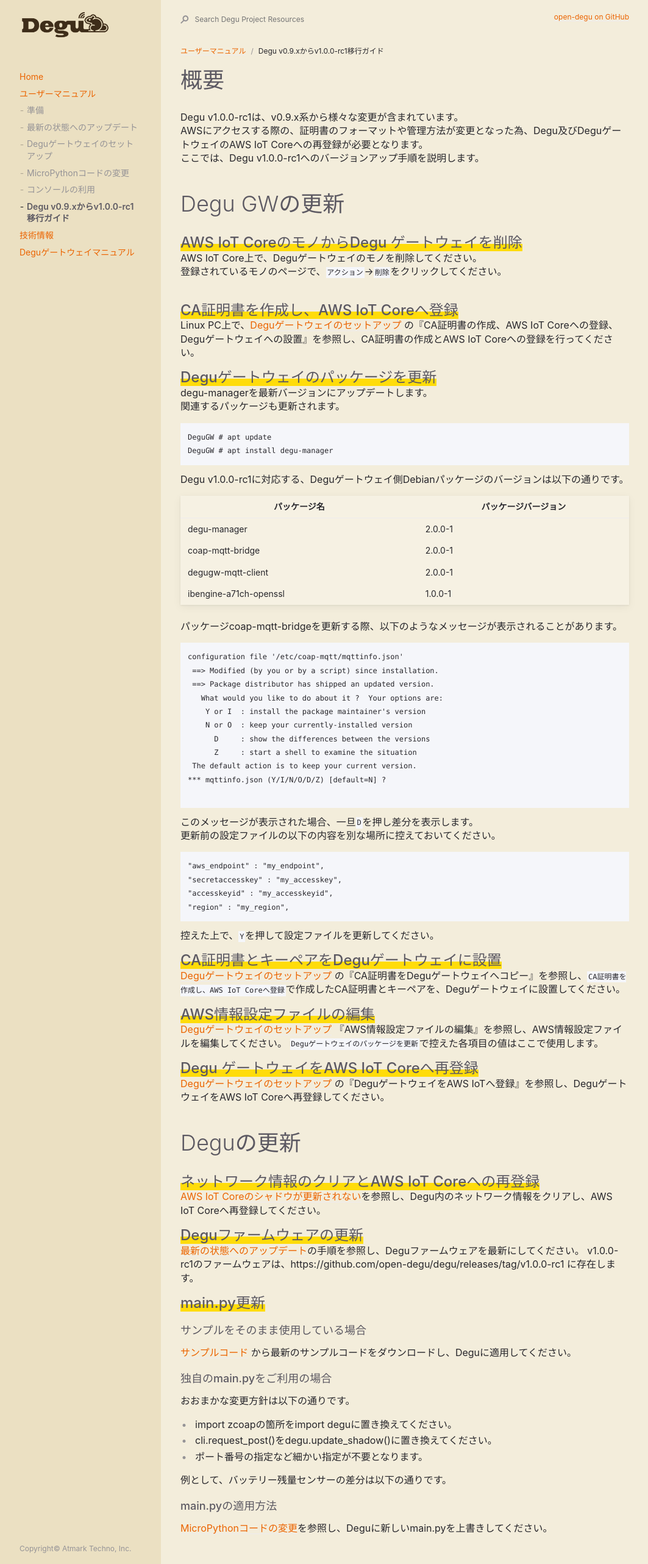
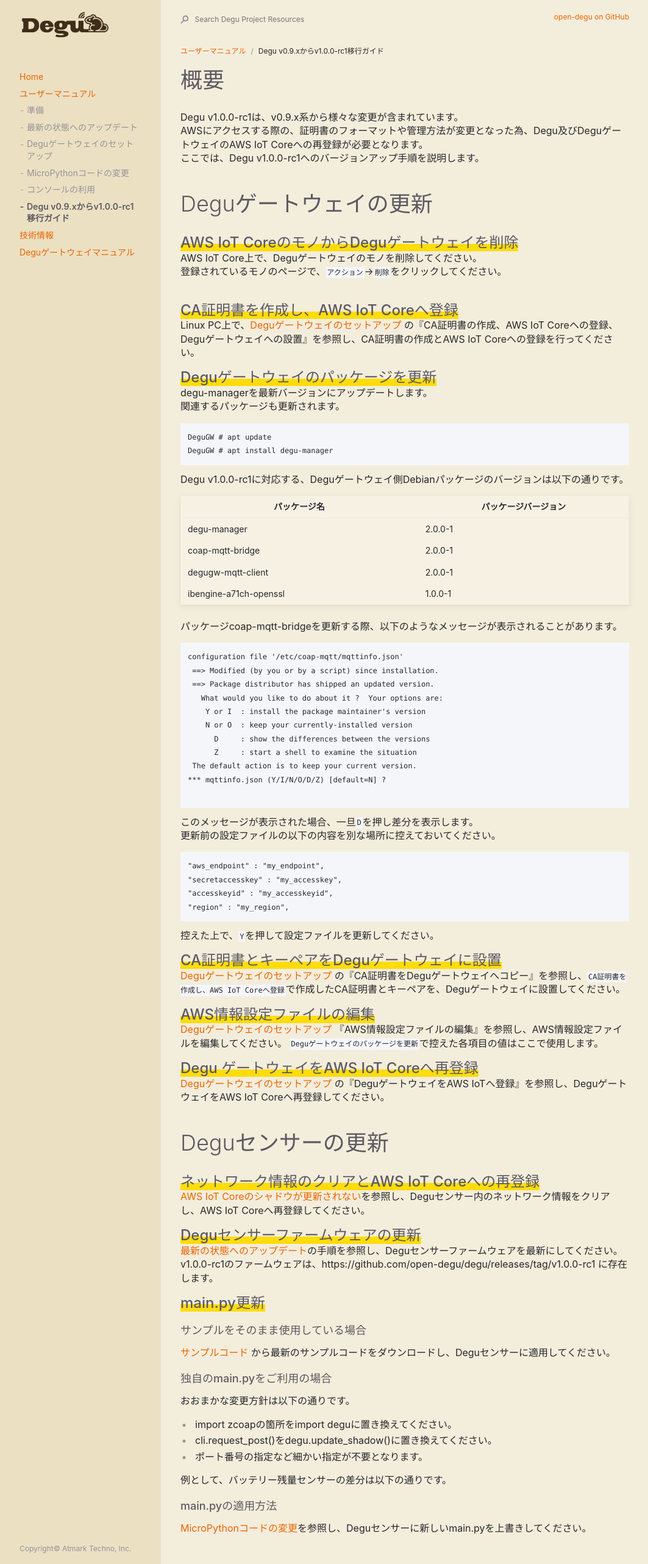
Before and after one commit to open-degu/open-degu.github.io, a Jekyll site: the page built from user_manual/60_version100.md, in a window 1280 px wide. Shown: the whole page at 61% size, without its empty margins (92-1155 px from the left). Built offline with Jekyll 4.4.1, drawn with Linux system fonts in a browser that asks for light colours.

Commit message:
update 60_version100.md
change Degu to Degu sensor.
fix typo.

```diff
--- a/user_manual/60_version100.md
+++ b/user_manual/60_version100.md
@@ -11,9 +11,9 @@ Degu v1.0.0-rc1は、v0.9.x系から様々な変更が含まれています。
 AWSにアクセスする際の、証明書のフォーマットや管理方法が変更となった為、Degu及びDeguゲートウェイのAWS IoT Coreへの再登録が必要となります。
 ここでは、Degu v1.0.0-rc1へのバージョンアップ手順を説明します。
 
-# Degu GWの更新
+# Deguゲートウェイの更新
 
-## AWS IoT CoreのモノからDegu ゲートウェイを削除
+## AWS IoT CoreのモノからDeguゲートウェイを削除
 
 AWS IoT Core上で、Deguゲートウェイのモノを削除してください。
 登録されているモノのページで、`アクション`->`削除`をクリックしてください。
@@ -79,22 +79,22 @@ configuration file '/etc/coap-mqtt/mqttinfo.json'
 
 [Deguゲートウェイのセットアップ](https://open-degu.github.io/user_manual/30_setup/) の『DeguゲートウェイをAWS IoTへ登録』を参照し、DeguゲートウェイをAWS IoT Coreへ再登録してください。
 
-# Deguの更新
+# Deguセンサーの更新
 
 ## ネットワーク情報のクリアとAWS IoT Coreへの再登録
 
-[AWS IoT Coreのシャドウが更新されない](https://open-degu.github.io/trouble_shooting#not_update_shadow)を参照し、Degu内のネットワーク情報をクリアし、AWS IoT Coreへ再登録してください。
+[AWS IoT Coreのシャドウが更新されない](https://open-degu.github.io/trouble_shooting#not_update_shadow)を参照し、Deguセンサー内のネットワーク情報をクリアし、AWS IoT Coreへ再登録してください。
 
-## Deguファームウェアの更新
+## Deguセンサーファームウェアの更新
 
-[最新の状態へのアップデート](https://open-degu.github.io/user_manual/20_software_update/)の手順を参照し、Deguファームウェアを最新にしてください。
+[最新の状態へのアップデート](https://open-degu.github.io/user_manual/20_software_update/)の手順を参照し、Deguセンサーファームウェアを最新にしてください。
 v1.0.0-rc1のファームウェアは、https://github.com/open-degu/degu/releases/tag/v1.0.0-rc1 に存在します。
 
 ## main.py更新
 
 ### サンプルをそのまま使用している場合
 
-[サンプルコード](https://github.com/open-degu/degu-micropython-samples) から最新のサンプルコードをダウンロードし、Deguに適用してください。
+[サンプルコード](https://github.com/open-degu/degu-micropython-samples) から最新のサンプルコードをダウンロードし、Deguセンサーに適用してください。
 
 ### 独自のmain.pyをご利用の場合
 
@@ -109,4 +109,4 @@ v1.0.0-rc1のファームウェアは、https://github.com/open-degu/degu/releas
 
 ### main.pyの適用方法
 
-[MicroPythonコードの変更](https://open-degu.github.io/user_manual/40_update_user_script/)を参照し、Deguに新しいmain.pyを上書きしてください。
+[MicroPythonコードの変更](https://open-degu.github.io/user_manual/40_update_user_script/)を参照し、Deguセンサーに新しいmain.pyを上書きしてください。
```
